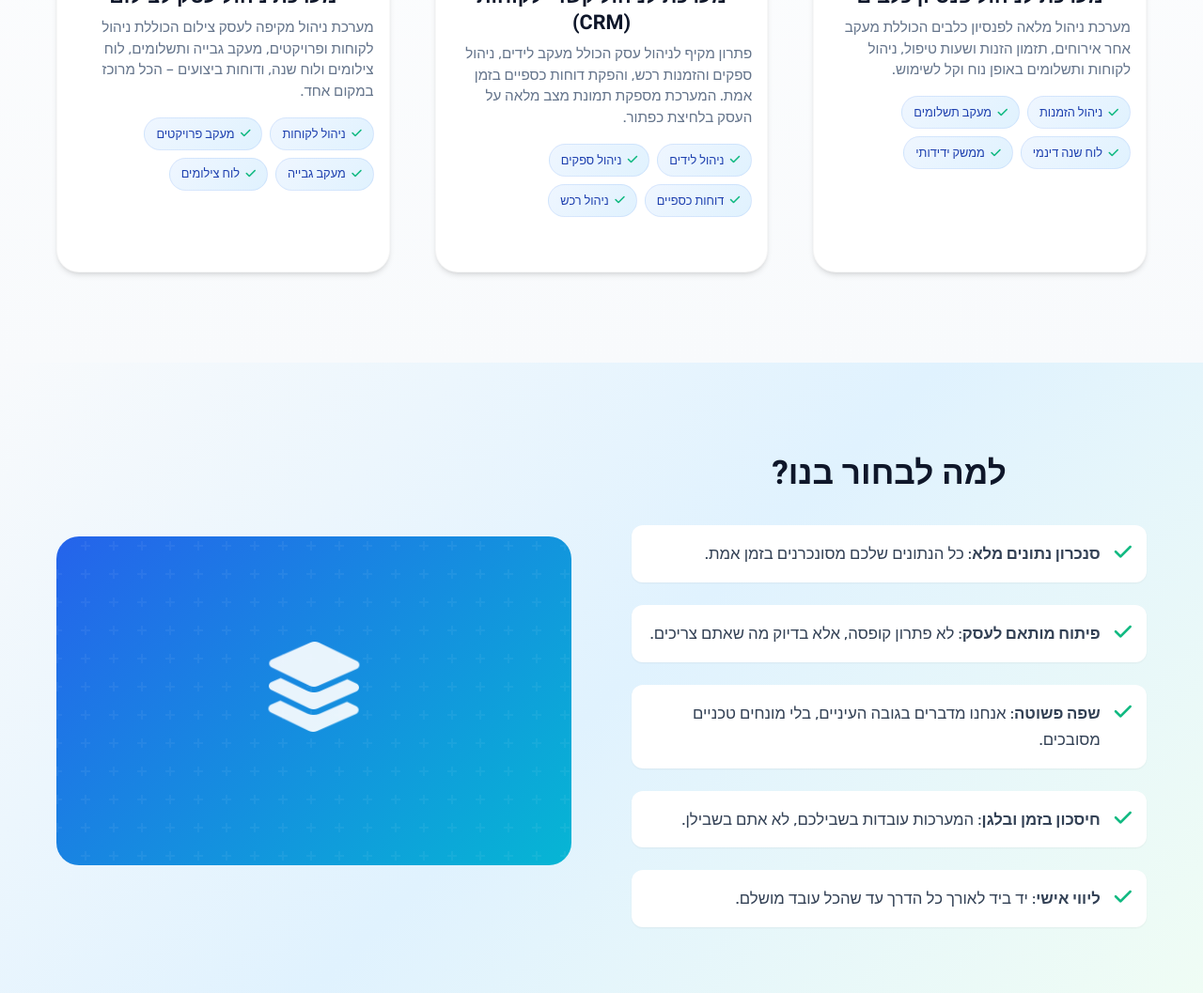
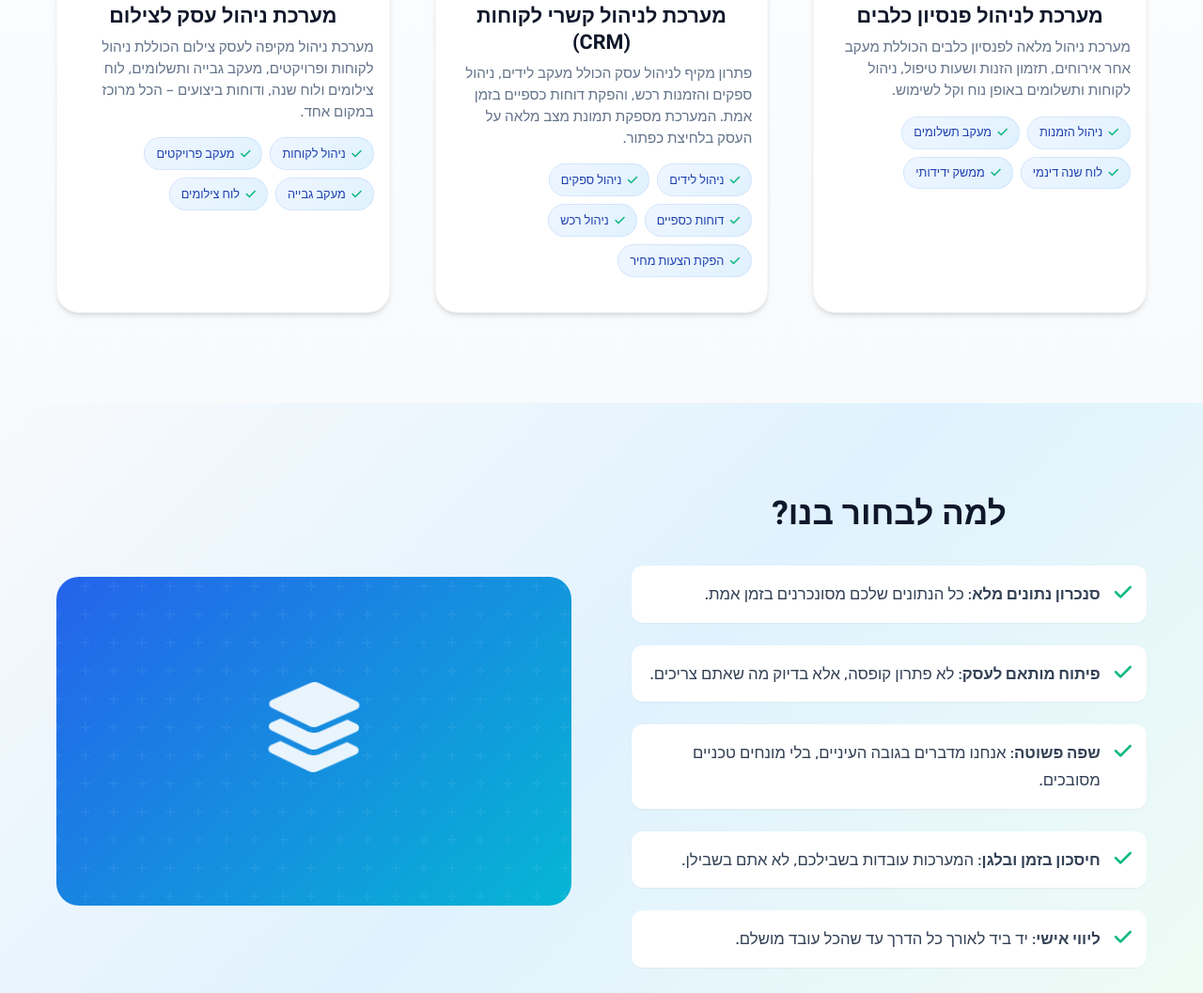
Before and after one commit to shaharsolutions/shahardigitalsolutions, a website: page index.html in a window 1280 px wide. Shown: the part 2994-4051 px from the top of the page at 94% size. Drawn offline with Linux system fonts and the light colour scheme.

Commit message:
Update index.html

```diff
--- a/index.html
+++ b/index.html
@@ -170,6 +170,7 @@
                             <span class="feature-item"><i class="fa-solid fa-check"></i> ניהול ספקים</span>
                             <span class="feature-item"><i class="fa-solid fa-check"></i> דוחות כספיים</span>
                             <span class="feature-item"><i class="fa-solid fa-check"></i> ניהול רכש</span>
+                            <span class="feature-item"><i class="fa-solid fa-check"></i> הפקת הצעות מחיר</span>
                         </div>
                     </div>
                 </div>
```
